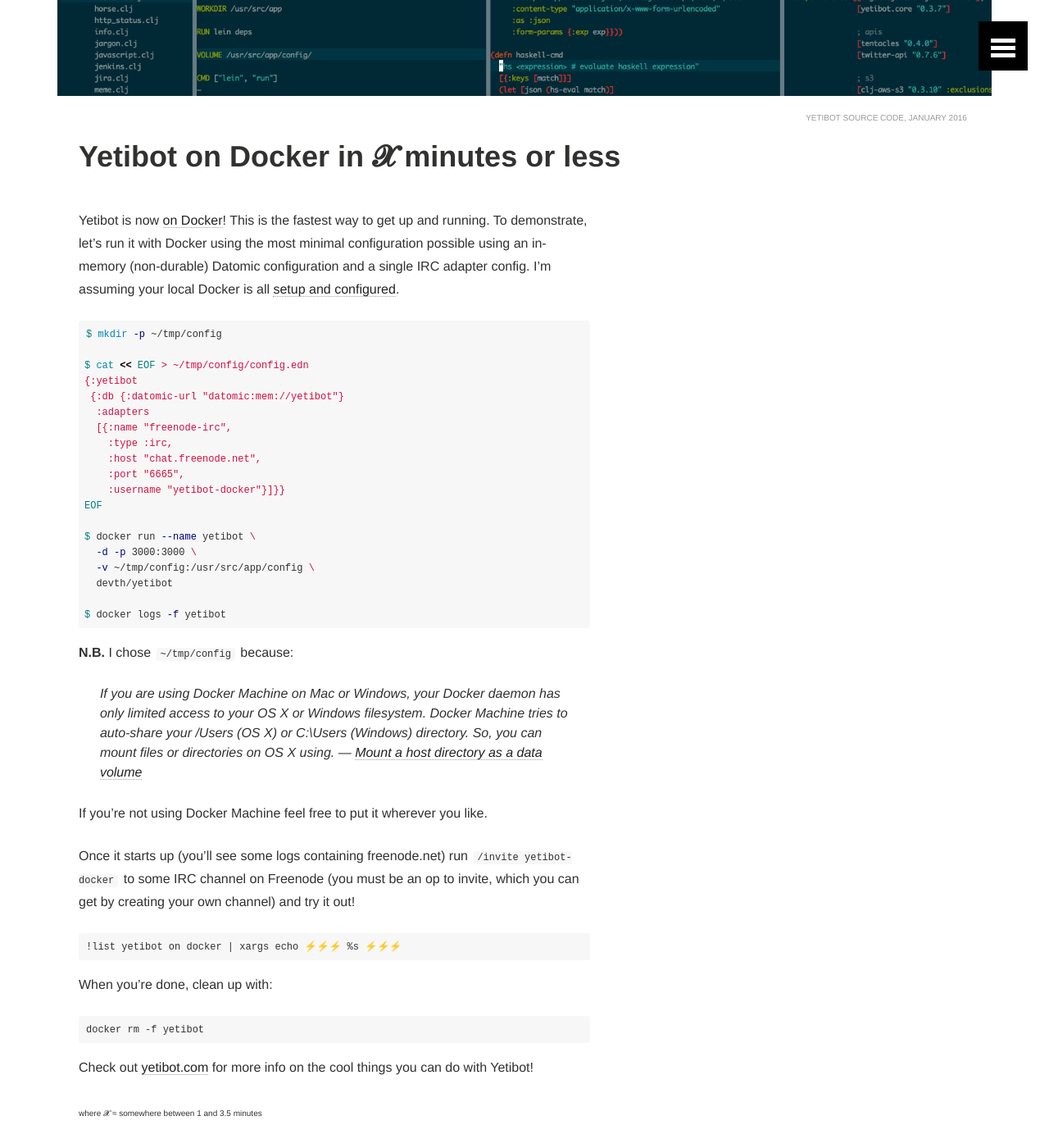
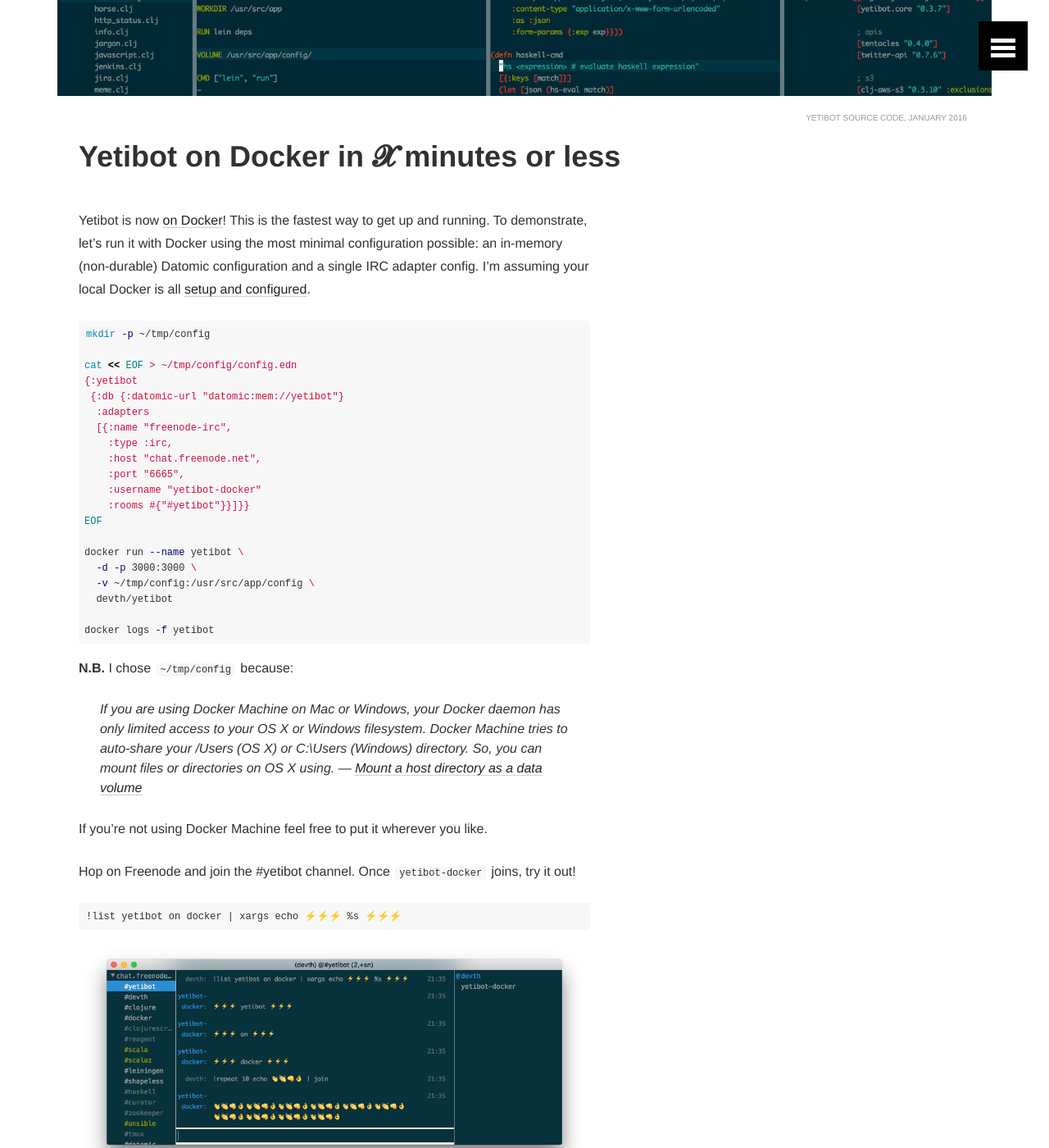
Before and after one commit to devth/devth.github.com, a Jekyll site: the page built from _posts/2016-01-06-yetibot-on-docker.md, in a window 1280 px wide and 1400 px high, scrolled down 280 px. Shown: the whole window at 82% size. Built offline with Jekyll 4.4.1, drawn with Linux system fonts in a browser that asks for light colours; Markdown is read by kramdown in place of the engine named in the settings; comment, search, counter and statistics services are not loaded; some of the changed text lies outside the part shown.

Commit message:
Update Yetibot on Docker

````diff
--- a/_posts/2016-01-06-yetibot-on-docker.md
+++ b/_posts/2016-01-06-yetibot-on-docker.md
@@ -12,15 +12,15 @@
 
 Yetibot is now [on Docker](https://hub.docker.com/r/devth/yetibot/tags/)! This
 is the fastest way to get up and running. To demonstrate, let's run it with
-Docker using the most minimal configuration possible using an in-memory
+Docker using the most minimal configuration possible: an in-memory
 (non-durable) Datomic configuration and a single IRC adapter config. I'm
 assuming your local Docker is all [setup and
 configured](https://www.docker.com/docker-toolbox).
 
 ```bash
-$ mkdir -p ~/tmp/config
+mkdir -p ~/tmp/config
 
-$ cat << EOF > ~/tmp/config/config.edn
+cat << EOF > ~/tmp/config/config.edn
 {:yetibot
  {:db {:datomic-url "datomic:mem://yetibot"}
   :adapters
@@ -28,15 +28,16 @@
     :type :irc,
     :host "chat.freenode.net",
     :port "6665",
-    :username "yetibot-docker"}]}}
+    :username "yetibot-docker"
+    :rooms #{"#yetibot"}}]}}
 EOF
 
-$ docker run --name yetibot \
+docker run --name yetibot \
   -d -p 3000:3000 \
   -v ~/tmp/config:/usr/src/app/config \
   devth/yetibot
 
-$ docker logs -f yetibot
+docker logs -f yetibot
 ```
 
 **N.B.** I chose `~/tmp/config` because:
@@ -48,22 +49,26 @@
 
 If you're not using Docker Machine feel free to put it wherever you like.
 
-Once it starts up (you'll see some logs containing freenode.net) run
-`/invite yetibot-docker` to some IRC channel on Freenode (you must be an op to
-invite, which you can get by creating your own channel) and try it out!
-
+Hop on Freenode and join the #yetibot channel. Once `yetibot-docker` joins, try
+it out!
 
 ```
 !list yetibot on docker | xargs echo ⚡️⚡️⚡️ %s ⚡️⚡️⚡️
 ```
 
+
+<img src="/images/yetibot-on-docker-irc.png" />
+
 When you're done, clean up with:
 
-```
+```bash
 docker rm -f yetibot
 ```
 
-Check out [yetibot.com](http://yetibot.com) for more info on the cool things you
-can do with Yetibot!
+To get the most out of Yetibot you'll want to configure some of the optional
+services. See the full [config
+sample](https://github.com/devth/yetibot/blob/master/config/config-sample.edn)
+and check out [yetibot.com](http://yetibot.com) for more info on the cool things
+you can do with Yetibot!
 
 <small><sub>where 𝓧 ≈ somewhere between 1 and 3.5 minutes</sub></small>
````
Also changed, not shown: images/yetibot-on-docker-irc.png (added).
